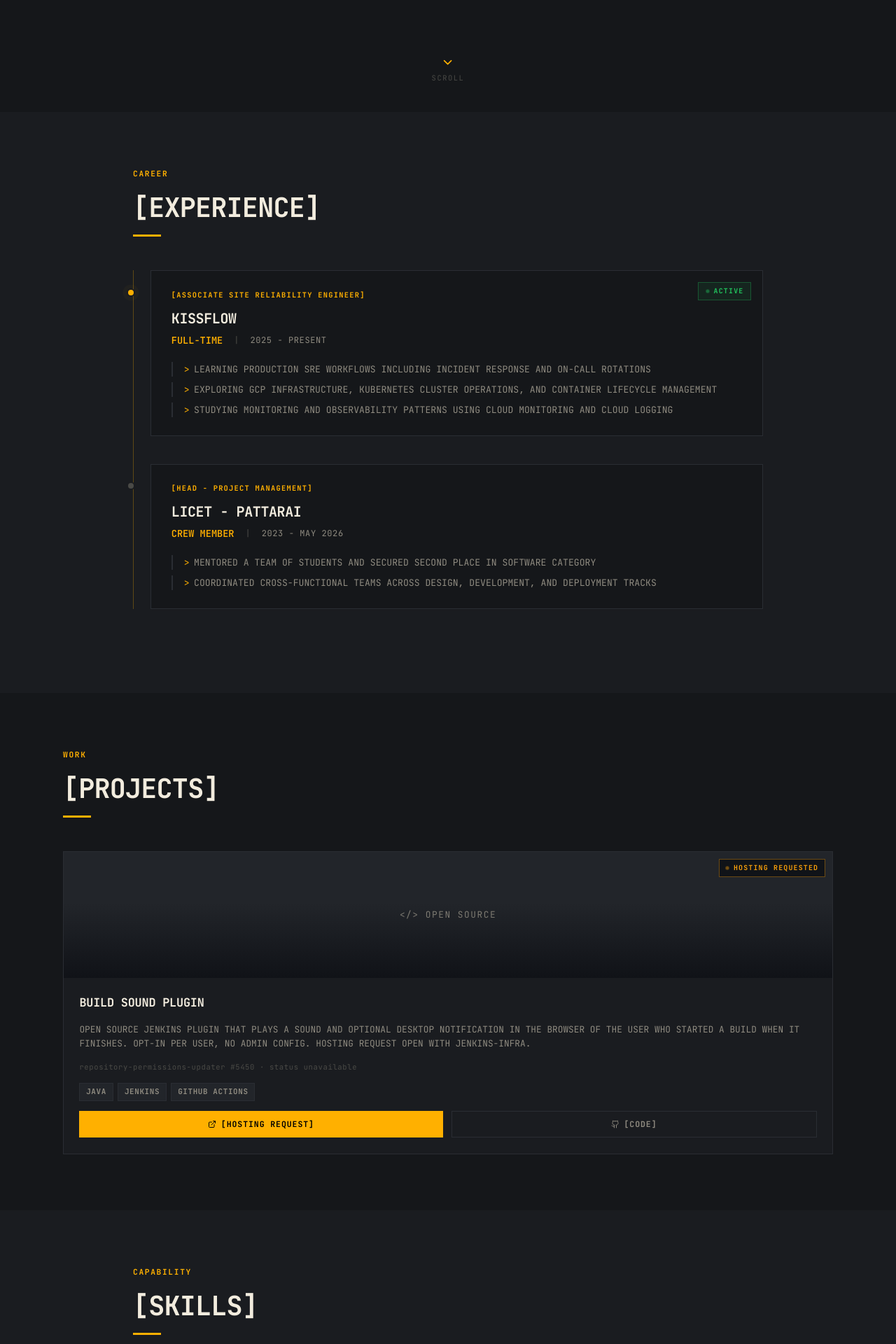
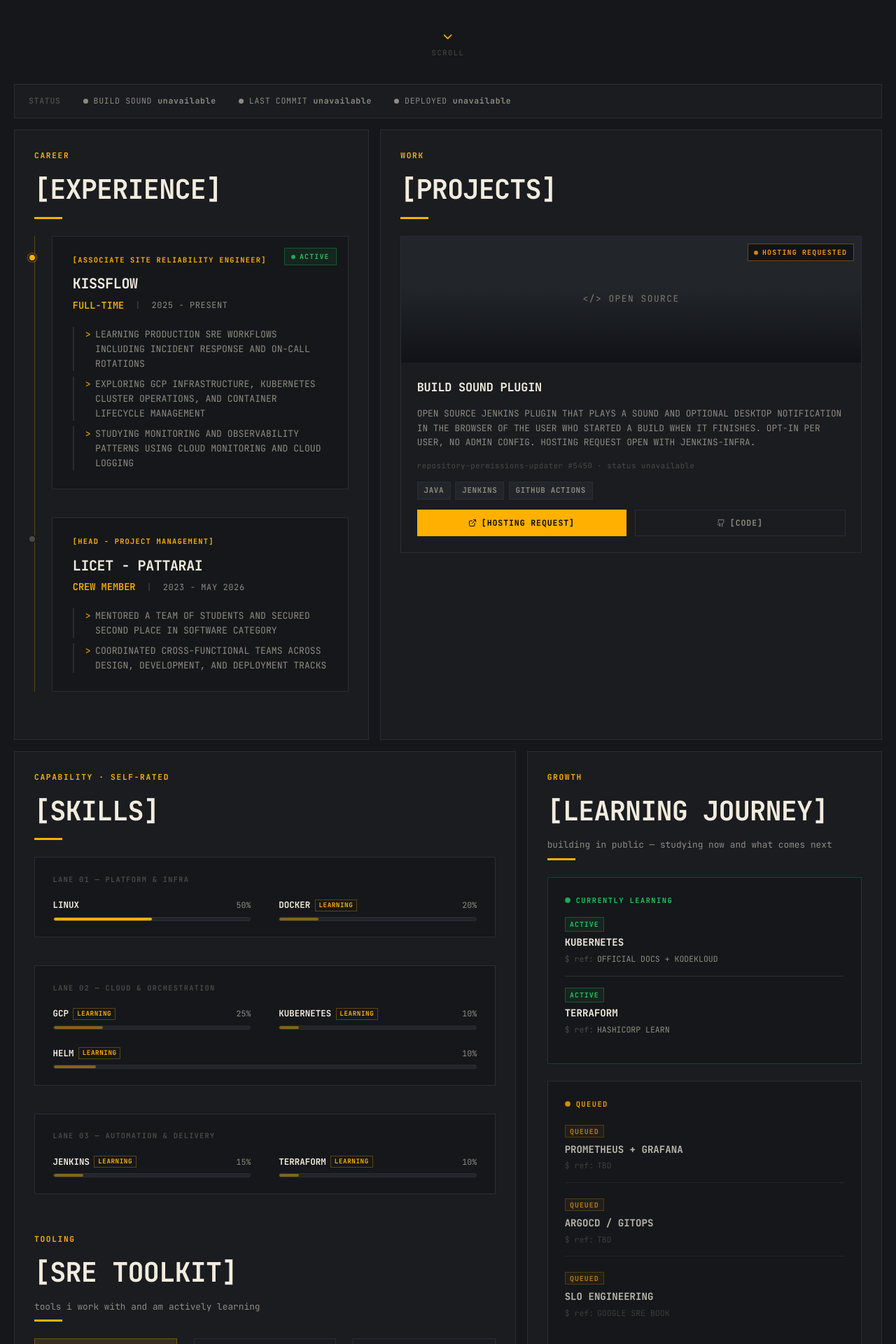
Before and after one commit to kabilan-srk/portfolio, a React (Vite) app in the folder portfolio/: page / in a window 1280 px wide. Shown: the part 640-2560 px from the top of the page at 70% size. Built offline with nearby package versions, Linux system fonts and the light colour scheme; no server answers.

Commit message:
feat: ops console dashboard with live status strip
Co-Authored-By: Claude Sonnet 5.5 <noreply@anthropic.com>

```diff
--- a/portfolio/src/App.jsx
+++ b/portfolio/src/App.jsx
@@ -2,14 +2,8 @@ import React, { useState, useEffect } from 'react';
 import { portfolioData } from './data/portfolioData';
 import { useScrollSpy } from './hooks/useScrollSpy';
 import Navigation from './components/Navigation';
-import Home from './components/Home';
-import Experience from './components/Experience';
-import Projects from './components/Projects';
-import Skills from './components/Skills';
-import Contact from './components/Contact';
-import SREToolkit from './components/SREToolkit';
-import LearningJourney from './components/LearningJourney';
 import Footer from './components/Footer';
+import Dashboard from './components/Dashboard';
 import Terminal from './components/Terminal';
 import CommandPalette from './components/CommandPalette';
 
@@ -146,22 +140,11 @@ export default function App() {
         }}>{toast}</div>
       )}
 
-      <main>
-        <Home personal={portfolioData.personal} onOpenTerminal={() => setTerminalOpen(true)} />
-        <Experience experience={portfolioData.experience} />
-        <Projects projects={portfolioData.projects} />
-        <Skills skills={portfolioData.skills} />
-        <SREToolkit sreToolkit={portfolioData.sreToolkit} />
-        <LearningJourney learning={portfolioData.learning} />
-<Contact
-          formData={formData}
-          formErrors={formErrors}
-          isSubmitting={isSubmitting}
-          submitStatus={submitStatus}
-          handleInputChange={handleInputChange}
-          handleSubmit={handleSubmit}
-        />
-      </main>
+      <Dashboard
+        data={portfolioData}
+        onOpenTerminal={() => setTerminalOpen(true)}
+        contactProps={{ formData, formErrors, isSubmitting, submitStatus, handleInputChange, handleSubmit }}
+      />
 
       <Footer name={portfolioData.personal.name} />
     </div>
--- a/portfolio/src/components/Contact.jsx
+++ b/portfolio/src/components/Contact.jsx
@@ -19,11 +19,10 @@ const inputBase = {
 export default function Contact({ formData, formErrors, isSubmitting, submitStatus, handleInputChange, handleSubmit }) {
   return (
     <section id="contact" style={{
-      minHeight: '60vh',
-      padding: '5rem 2rem',
-      backgroundColor: 'var(--bg-secondary)'
+      padding: '1.75rem',
+      backgroundColor: 'transparent'
     }}>
-      <div style={{ maxWidth: '680px', margin: '0 auto' }}>
+      <div style={{ maxWidth: 'none', margin: '0 auto' }}>
         <motion.div
           initial={{ opacity: 0, y: 24 }}
           whileInView={{ opacity: 1, y: 0 }}
@@ -40,7 +39,7 @@ export default function Contact({ formData, formErrors, isSubmitting, submitStat
           }}>
             [CONTACT]
           </h2>
-          <div style={{ width: '40px', height: '3px', backgroundColor: 'var(--accent)', marginBottom: '3rem' }} />
+          <div style={{ width: '40px', height: '3px', backgroundColor: 'var(--accent)', marginBottom: '1.5rem' }} />
         </motion.div>
 
         <motion.form
--- /dev/null
+++ b/portfolio/src/components/Dashboard.jsx
@@ -0,0 +1,28 @@
+import React from 'react';
+import Home from './Home';
+import StatusStrip from './StatusStrip';
+import Experience from './Experience';
+import Projects from './Projects';
+import Skills from './Skills';
+import SREToolkit from './SREToolkit';
+import LearningJourney from './LearningJourney';
+import Contact from './Contact';
+
+export default function Dashboard({ data, contactProps, onOpenTerminal }) {
+  return (
+    <main className="dash">
+      <Home personal={data.personal} onOpenTerminal={onOpenTerminal} />
+      <div className="bento">
+        <div className="bento-cell span-12"><StatusStrip /></div>
+        <div className="bento-cell panel span-5"><Experience experience={data.experience} /></div>
+        <div className="bento-cell panel span-7"><Projects projects={data.projects} /></div>
+        <div className="bento-cell panel span-7">
+          <Skills skills={data.skills} />
+          <SREToolkit sreToolkit={data.sreToolkit} />
+        </div>
+        <div className="bento-cell panel span-5"><LearningJourney learning={data.learning} /></div>
+        <div className="bento-cell panel span-12"><Contact {...contactProps} /></div>
+      </div>
+    </main>
+  );
+}
--- a/portfolio/src/components/Experience.jsx
+++ b/portfolio/src/components/Experience.jsx
@@ -6,11 +6,10 @@ const fadeUp = { hidden: { opacity: 0, y: 24 }, visible: { opacity: 1, y: 0 } };
 export default function Experience({ experience }) {
   return (
     <section id="experience" style={{
-      minHeight: '100vh',
-      padding: '5rem 2rem',
-      backgroundColor: 'var(--bg-secondary)'
+      padding: '1.75rem',
+      backgroundColor: 'transparent'
     }}>
-      <div style={{ maxWidth: '900px', margin: '0 auto' }}>
+      <div style={{ maxWidth: 'none', margin: '0 auto' }}>
         <motion.div
           initial="hidden"
           whileInView="visible"
@@ -32,7 +31,7 @@ export default function Experience({ experience }) {
             width: '40px',
             height: '3px',
             backgroundColor: 'var(--accent)',
-            marginBottom: '3rem'
+            marginBottom: '1.5rem'
           }} />
         </motion.div>
 
--- a/portfolio/src/components/Home.jsx
+++ b/portfolio/src/components/Home.jsx
@@ -7,7 +7,7 @@ export default function Home({ personal, onOpenTerminal }) {
       <section
         id="home"
         style={{
-          minHeight: '100vh',
+          minHeight: 'min(100vh, 760px)',
           display: 'flex',
           flexDirection: 'column',
           alignItems: 'center',
--- a/portfolio/src/components/LearningJourney.jsx
+++ b/portfolio/src/components/LearningJourney.jsx
@@ -6,10 +6,10 @@ const fadeUp = { hidden: { opacity: 0, y: 24 }, visible: { opacity: 1, y: 0 } };
 export default function LearningJourney({ learning }) {
   return (
     <section id="learning" style={{
-      padding: '5rem 2rem',
-      backgroundColor: 'var(--bg-secondary)'
+      padding: '1.75rem',
+      backgroundColor: 'transparent'
     }}>
-      <div style={{ maxWidth: '900px', margin: '0 auto' }}>
+      <div style={{ maxWidth: 'none', margin: '0 auto' }}>
         <motion.div
           initial="hidden"
           whileInView="visible"
@@ -30,7 +30,7 @@ export default function LearningJourney({ learning }) {
           <p style={{ color: 'var(--text-muted)', fontSize: '0.8rem', marginBottom: '0.5rem' }}>
             building in public — studying now and what comes next
           </p>
-          <div style={{ width: '40px', height: '3px', backgroundColor: 'var(--accent)', marginBottom: '3rem' }} />
+          <div style={{ width: '40px', height: '3px', backgroundColor: 'var(--accent)', marginBottom: '1.5rem' }} />
         </motion.div>
 
         <div style={{
--- a/portfolio/src/components/Projects.jsx
+++ b/portfolio/src/components/Projects.jsx
@@ -48,11 +48,10 @@ function IssueMeta({ project }) {
 export default function Projects({ projects }) {
   return (
     <section id="projects" style={{
-      minHeight: '60vh',
-      padding: '5rem 2rem',
-      backgroundColor: 'var(--bg-primary)'
+      padding: '1.75rem',
+      backgroundColor: 'transparent'
     }}>
-      <div style={{ maxWidth: '1100px', margin: '0 auto' }}>
+      <div style={{ maxWidth: 'none', margin: '0 auto' }}>
         <motion.div
           initial="hidden"
           whileInView="visible"
@@ -73,7 +72,7 @@ export default function Projects({ projects }) {
           <div style={{
             width: '40px', height: '3px',
             backgroundColor: 'var(--accent)',
-            marginBottom: '3rem'
+            marginBottom: '1.5rem'
           }} />
         </motion.div>
 
--- a/portfolio/src/components/SREToolkit.jsx
+++ b/portfolio/src/components/SREToolkit.jsx
@@ -14,11 +14,10 @@ const ORDERED_KEYS = ['infrastructure', 'observability', 'cicd', 'languages', 'd
 export default function SREToolkit({ sreToolkit }) {
   return (
     <section id="sre-toolkit" style={{
-      minHeight: '50vh',
-      padding: '5rem 2rem',
-      backgroundColor: 'var(--bg-primary)'
+      padding: '1.75rem',
+      backgroundColor: 'transparent'
     }}>
-      <div style={{ maxWidth: '900px', margin: '0 auto' }}>
+      <div style={{ maxWidth: 'none', margin: '0 auto' }}>
         <motion.div
           initial={{ opacity: 0, y: 24 }}
           whileInView={{ opacity: 1, y: 0 }}
@@ -38,7 +37,7 @@ export default function SREToolkit({ sreToolkit }) {
           <p style={{ color: 'var(--text-muted)', fontSize: '0.8rem', marginBottom: '0.5rem' }}>
             tools i work with and am actively learning
           </p>
-          <div style={{ width: '40px', height: '3px', backgroundColor: 'var(--accent)', marginBottom: '3rem' }} />
+          <div style={{ width: '40px', height: '3px', backgroundColor: 'var(--accent)', marginBottom: '1.5rem' }} />
         </motion.div>
 
         <div style={{
--- a/portfolio/src/components/Skills.jsx
+++ b/portfolio/src/components/Skills.jsx
@@ -85,18 +85,17 @@ export default function Skills({ skills }) {
 
   return (
     <section id="skills" style={{
-      minHeight: '60vh',
-      padding: '5rem 2rem',
-      backgroundColor: 'var(--bg-secondary)'
+      padding: '1.75rem',
+      backgroundColor: 'transparent'
     }}>
-      <div style={{ maxWidth: '900px', margin: '0 auto' }}>
+      <div style={{ maxWidth: 'none', margin: '0 auto' }}>
         <motion.div
           initial={{ opacity: 0, y: 24 }}
           whileInView={{ opacity: 1, y: 0 }}
           viewport={{ once: true, margin: '-80px' }}
           transition={{ duration: 0.5 }}
         >
-          <div className="section-label">CAPABILITY</div>
+          <div className="section-label">CAPABILITY · SELF-RATED</div>
           <h2 style={{
             fontSize: 'clamp(1.6rem, 4vw, 2.4rem)',
             fontWeight: 700,
@@ -106,7 +105,7 @@ export default function Skills({ skills }) {
           }}>
             [SKILLS]
           </h2>
-          <div style={{ width: '40px', height: '3px', backgroundColor: 'var(--accent)', marginBottom: '3rem' }} />
+          <div style={{ width: '40px', height: '3px', backgroundColor: 'var(--accent)', marginBottom: '1.5rem' }} />
         </motion.div>
 
         <div ref={ref} style={{ display: 'flex', flexDirection: 'column', gap: '2.5rem' }}>
--- /dev/null
+++ b/portfolio/src/components/StatusStrip.jsx
@@ -0,0 +1,40 @@
+import React from 'react';
+import { portfolioData } from '../data/portfolioData';
+import { useIssueStatus } from '../lib/issueStatus';
+import { useLastCommit } from '../lib/repoStatus';
+import { getBuildInfo } from '../lib/buildInfo';
+import { describeSignals } from '../lib/statusSignals';
+
+const TONE_COLOR = {
+  ok: 'var(--status-live)',
+  warn: 'var(--accent)',
+  unknown: 'var(--text-muted)',
+};
+
+const REPO = 'kabilan-srk/portfolio';
+
+export default function StatusStrip() {
+  const { issue, error: issueError } = useIssueStatus(portfolioData.projects[0]?.statusSource);
+  const { commit, error: commitError } = useLastCommit(REPO);
+  const signals = describeSignals({ issue, issueError, commit, commitError, build: getBuildInfo() });
+
+  return (
+    <div
+      aria-label="System status"
+      style={{
+        display: 'flex', flexWrap: 'wrap', gap: '0.75rem 2rem', alignItems: 'center',
+        padding: '0.9rem 1.25rem', border: '1px solid var(--border)',
+        backgroundColor: 'var(--bg-secondary)', fontSize: '0.72rem', letterSpacing: '0.06em',
+      }}
+    >
+      <span style={{ color: 'var(--text-faint)', fontWeight: 700 }}>STATUS</span>
+      {signals.map(s => (
+        <span key={s.id} style={{ display: 'inline-flex', alignItems: 'center', gap: '0.5rem' }}>
+          <span style={{ width: 7, height: 7, borderRadius: '50%', backgroundColor: TONE_COLOR[s.tone] }} />
+          <span style={{ color: 'var(--text-muted)' }}>{s.label}</span>
+          <span style={{ color: TONE_COLOR[s.tone], fontWeight: 700 }}>{s.value}</span>
+        </span>
+      ))}
+    </div>
+  );
+}
--- a/portfolio/src/index.css
+++ b/portfolio/src/index.css
@@ -202,3 +202,21 @@ button {
   }
   html { scroll-behavior: auto; }
 }
+
+/* ========== DASHBOARD (BENTO) ========== */
+.bento {
+  display: grid;
+  grid-template-columns: repeat(12, minmax(0, 1fr));
+  gap: 1rem;
+  max-width: 1280px;
+  margin: 0 auto;
+  padding: 0 1.25rem 3rem;
+}
+.bento-cell { min-width: 0; }
+.panel { border: 1px solid var(--border); background-color: var(--bg-secondary); }
+.span-5 { grid-column: span 5; }
+.span-7 { grid-column: span 7; }
+.span-12 { grid-column: span 12; }
+@media (max-width: 900px) {
+  .span-5, .span-7, .span-12 { grid-column: span 12; }
+}
```
Also changed, not shown: portfolio/src/hooks/useScrollSpy.js (+12 -13 lines).
